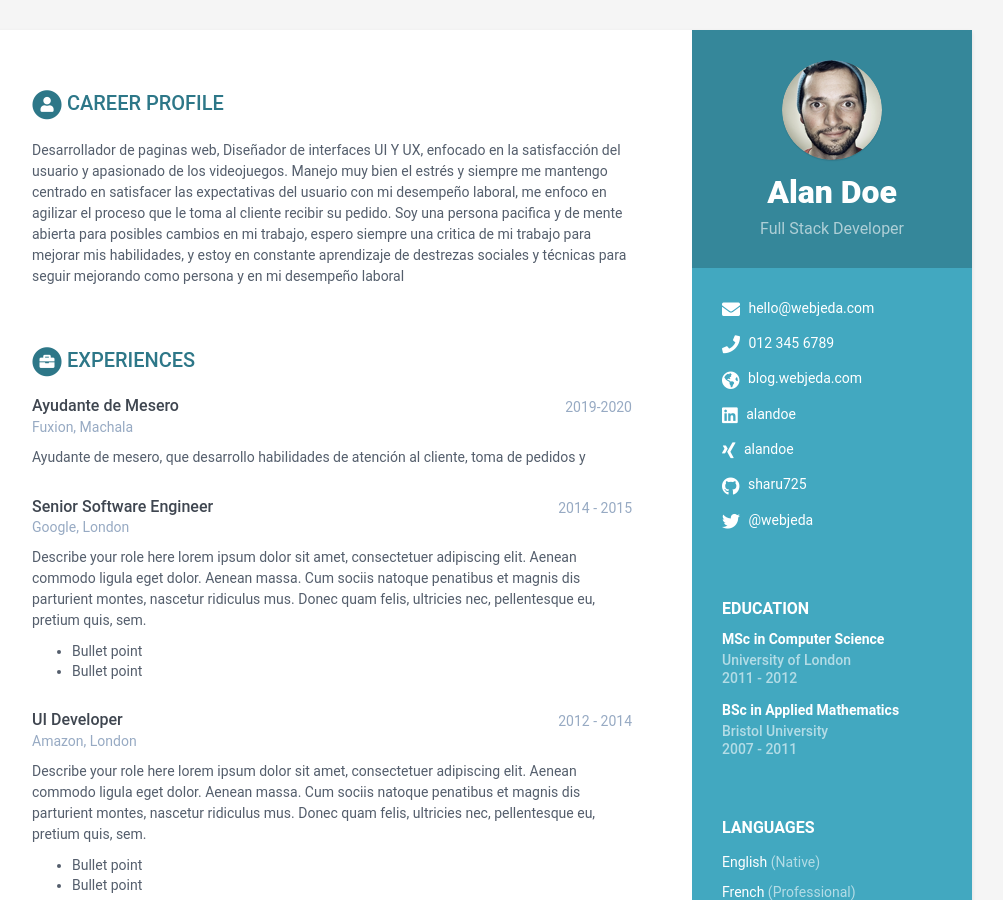
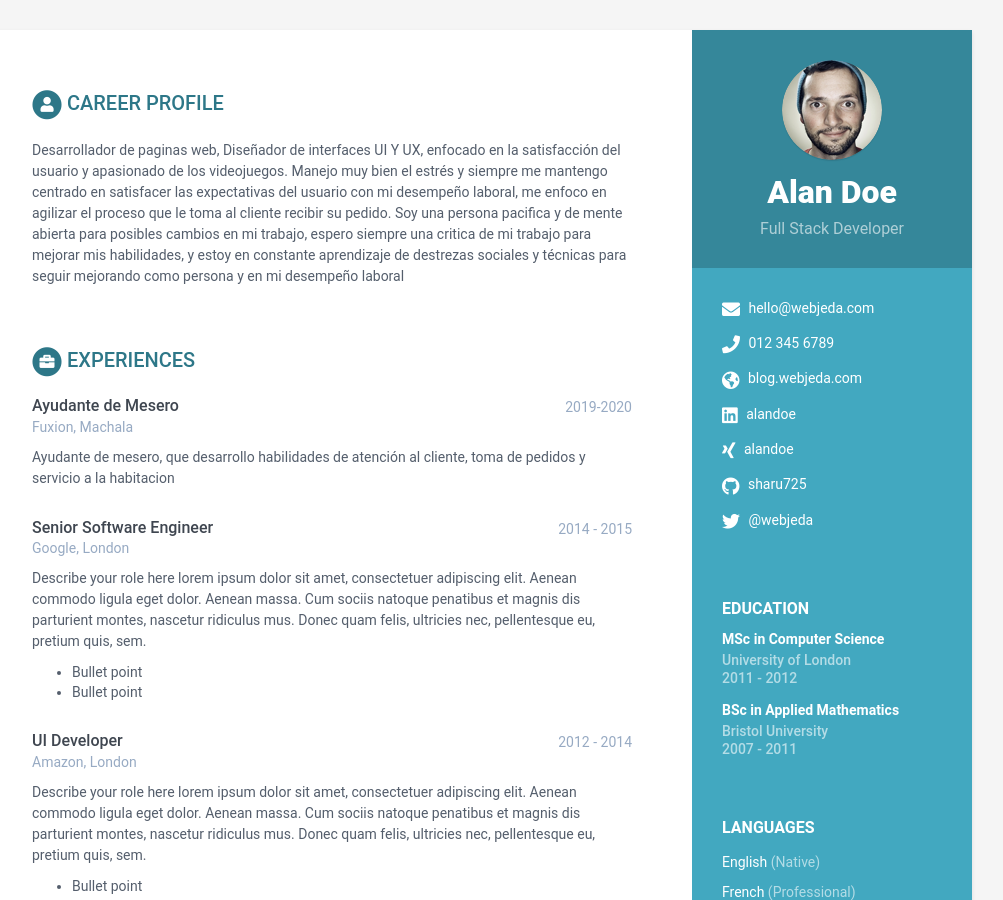
Before and after one commit to KevinC99/good-birch-4e19a, a Jekyll site: the page built from index.html, in a window 1280 px wide and 900 px high. Shown: the whole window, without its empty margins (168-1171 px from the left). Built offline with Jekyll 4.4.1, drawn with Linux system fonts in a browser that asks for light colours.

Commit message:
data.yml: updated details in experiences

```diff
--- a/_data/data.yml
+++ b/_data/data.yml
@@ -71,7 +71,7 @@ experiences:
     company: 'Fuxion, Machala'
     details: >-
       Ayudante de mesero, que desarrollo habilidades de atención al cliente,
-      toma de pedidos y
+      toma de pedidos y servicio a la habitacion
   - role: Senior Software Engineer
     time: 2014 - 2015
     company: 'Google, London'
```
